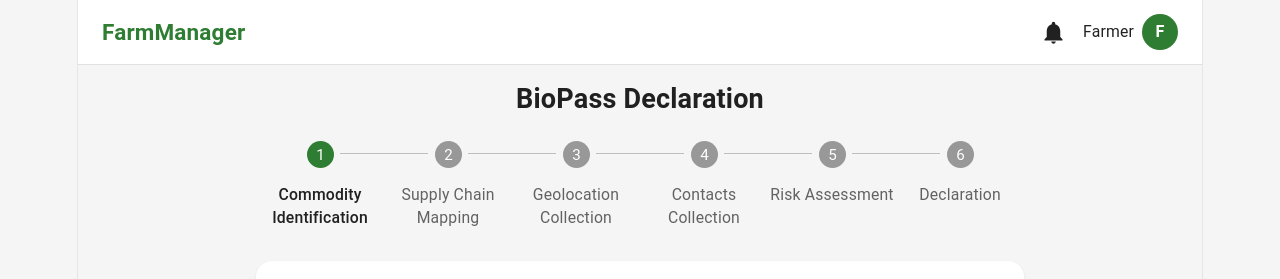
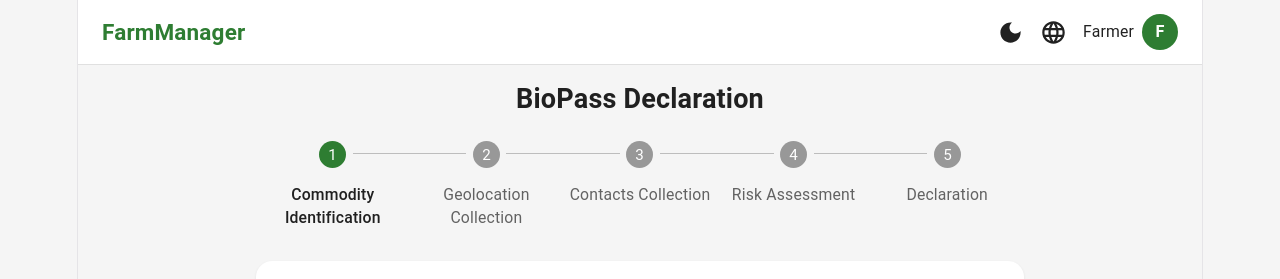
Before and after one commit to YourLocalldiot/FarmManager, a React (Vite) app: page /biopass/new in a window 1280 px wide. Shown: the top 279 px of the page. Built offline with nearby package versions, Linux system fonts and the light colour scheme; no server answers; the database is empty; sample sign-in values are in the browser's storage; the HTML template or start-up script is replaced by a standard one.

Commit message:
fix button 2

```diff
--- a/src/components/layout/Header.tsx
+++ b/src/components/layout/Header.tsx
@@ -1,12 +1,15 @@
 import React, { useState } from 'react';
-import { AppBar, Toolbar, Typography, IconButton, Box, Menu, MenuItem, Avatar } from '@mui/material';
-import NotificationsIcon from '@mui/icons-material/Notifications';
+import { AppBar, Toolbar, Typography, IconButton, Box, Menu, MenuItem, Avatar, Tooltip } from '@mui/material';
 import PersonIcon from '@mui/icons-material/Person';
 import LogoutIcon from '@mui/icons-material/Logout';
+import DarkModeIcon from '@mui/icons-material/DarkMode';
+import LightModeIcon from '@mui/icons-material/LightMode';
+import LanguageIcon from '@mui/icons-material/Language';
 import { useAuth } from '../../contexts/AuthContext';
 import { signOut } from 'firebase/auth';
 import { auth } from '../../config/firebase';
 import { useNavigate } from 'react-router-dom';
+import { useColorMode } from '../../theme/ThemeContext';
 
 /** Renders a green circle avatar with the user's first-name initial. */
 export const UserAvatar: React.FC<{ firstName?: string; size?: number }> = ({
@@ -32,8 +35,10 @@ export const UserAvatar: React.FC<{ firstName?: string; size?: number }> = ({
 
 const Header: React.FC = () => {
   const { userProfile } = useAuth();
+  const { mode, toggleColorMode } = useColorMode();
   const navigate = useNavigate();
   const [anchorEl, setAnchorEl] = useState<null | HTMLElement>(null);
+  const [langAnchorEl, setLangAnchorEl] = useState<null | HTMLElement>(null);
 
   const handleMenu = (event: React.MouseEvent<HTMLElement>) => {
     setAnchorEl(event.currentTarget);
@@ -53,6 +58,14 @@ const Header: React.FC = () => {
     navigate('/profile');
   };
 
+  const handleLangMenu = (event: React.MouseEvent<HTMLElement>) => {
+    setLangAnchorEl(event.currentTarget);
+  };
+
+  const handleLangClose = () => {
+    setLangAnchorEl(null);
+  };
+
   return (
     <AppBar position="sticky" color="inherit" elevation={0} sx={{ borderBottom: 1, borderColor: 'divider' }}>
       <Toolbar>
@@ -61,10 +74,38 @@ const Header: React.FC = () => {
             FarmManager
           </Typography>
         </Box>
-        <IconButton color="inherit">
-          <NotificationsIcon />
-        </IconButton>
 
+        {/* Dark / Light mode toggle */}
+        <Tooltip title={mode === 'dark' ? 'Switch to Light Mode' : 'Switch to Dark Mode'}>
+          <IconButton onClick={toggleColorMode} color="inherit">
+            {mode === 'dark' ? <LightModeIcon /> : <DarkModeIcon />}
+          </IconButton>
+        </Tooltip>
+
+        {/* Language selector (stub for future i18n) */}
+        <Tooltip title="Language (coming soon)">
+          <IconButton onClick={handleLangMenu} color="inherit">
+            <LanguageIcon />
+          </IconButton>
+        </Tooltip>
+        <Menu
+          anchorEl={langAnchorEl}
+          open={Boolean(langAnchorEl)}
+          onClose={handleLangClose}
+          slotProps={{ paper: { sx: { mt: 1, minWidth: 160 } } }}
+        >
+          <MenuItem onClick={handleLangClose} selected>
+            🇬🇧 English
+          </MenuItem>
+          <MenuItem onClick={handleLangClose} disabled>
+            🇻🇳 Tiếng Việt (soon)
+          </MenuItem>
+          <MenuItem onClick={handleLangClose} disabled>
+            🇨🇳 中文 (soon)
+          </MenuItem>
+        </Menu>
+
+        {/* User avatar / profile menu */}
         <Box sx={{ ml: 1, display: 'flex', alignItems: 'center', cursor: 'pointer' }} onClick={handleMenu}>
           <Typography variant="body2" sx={{ mr: 1, display: { xs: 'none', sm: 'block' } }}>
             {userProfile?.firstName || 'Farmer'}
--- a/src/pages/BioPass/BioPassWizard.tsx
+++ b/src/pages/BioPass/BioPassWizard.tsx
@@ -8,7 +8,6 @@ import { generateComplianceDataJSON, generateFarmBoundaryGeoJSON, generateCompli
 import { useAuth } from '../../contexts/AuthContext';
 
 import CommodityStep from './components/CommodityStep';
-import SupplyChainStep from './components/SupplyChainStep';
 import GeolocationStep from './components/GeolocationStep';
 import ContactsCollectionStep from './components/ContactsCollectionStep';
 import RiskAssessmentStep from './components/RiskAssessmentStep';
@@ -17,7 +16,6 @@ import DeclarationStep from './components/DeclarationStep';
 
 const steps = [
   'Commodity Identification',
-  'Supply Chain Mapping',
   'Geolocation Collection',
   'Contacts Collection',
   'Risk Assessment',
@@ -37,7 +35,6 @@ const BioPassWizard: React.FC = () => {
     commodity: {
       type: '',
       description: '',
-      hsCode: '',
       quantity: 0,
       unit: 'Tonnes',
       productionCountry: '',
@@ -115,14 +112,12 @@ const BioPassWizard: React.FC = () => {
       case 0:
         return <CommodityStep data={recordData.commodity} updateData={(data) => handleUpdateData('commodity', data)} />;
       case 1:
-        return <SupplyChainStep data={recordData.supplyChain} updateData={(data) => handleUpdateData('supplyChain', data)} />;
+        return <GeolocationStep data={recordData.plots} updateData={(data) => handleUpdateData('plots', data)} />;
       case 2:
-        return <GeolocationStep data={recordData.plots} updateData={(data) => handleUpdateData('plots', data)} />;
+        return <ContactsCollectionStep />;
       case 3:
-        return <ContactsCollectionStep />;
+        return <RiskAssessmentStep data={recordData.riskAssessment} updateData={(data) => handleUpdateData('riskAssessment', data)} />;
       case 4:
-        return <RiskAssessmentStep data={recordData.riskAssessment} updateData={(data) => handleUpdateData('riskAssessment', data)} />;
-      case 5:
         return <DeclarationStep data={recordData.declaration} updateData={(data) => handleUpdateData('declaration', data)} recordId={recordId} />;
       default:
         return <div>Unknown step</div>;
--- a/src/pages/Home/index.tsx
+++ b/src/pages/Home/index.tsx
@@ -1,13 +1,10 @@
 import React from 'react';
-import { Box, Typography, Card, CardContent, Grid, Avatar, List, ListItem, ListItemAvatar, ListItemText, Divider, IconButton, CardActionArea } from '@mui/material';
+import { Box, Typography, Card, CardContent, Grid, Avatar, List, ListItem, ListItemAvatar, ListItemText, Divider, CardActionArea } from '@mui/material';
 import CheckCircleIcon from '@mui/icons-material/CheckCircle';
 import TrendingUpIcon from '@mui/icons-material/TrendingUp';
 import StorefrontIcon from '@mui/icons-material/Storefront';
 import AssessmentIcon from '@mui/icons-material/Assessment';
 import { mockActivities } from '../../mock/data';
-import { useColorMode } from '../../theme/ThemeContext';
-import DarkModeIcon from '@mui/icons-material/DarkMode';
-import LightModeIcon from '@mui/icons-material/LightMode';
 
 const SummaryCard = ({ title, value, subtitle, icon: Icon, color }: any) => (
   <Card>
@@ -33,8 +30,6 @@ const SummaryCard = ({ title, value, subtitle, icon: Icon, color }: any) => (
 );
 
 const Home: React.FC = () => {
-  const { mode, toggleColorMode } = useColorMode();
-
   return (
     <Box sx={{ p: 2, pb: 10 }}>
       <Box sx={{ display: 'flex', justifyContent: 'space-between', alignItems: 'center', mb: 3 }}>
@@ -46,9 +41,6 @@ const Home: React.FC = () => {
             Here's what's happening today.
           </Typography>
         </Box>
-        <IconButton onClick={toggleColorMode} color="inherit">
-          {mode === 'dark' ? <LightModeIcon /> : <DarkModeIcon />}
-        </IconButton>
       </Box>
 
       {/* Summary Cards */}
--- a/src/utils/exportUtils.ts
+++ b/src/utils/exportUtils.ts
@@ -57,7 +57,6 @@ export const generateComplianceReportPDF = (record: Partial<BioPassRecord>) => {
       body: [
         ['Type', record.commodity.type],
         ['Description', record.commodity.description],
-        ['HS Code', record.commodity.hsCode],
         ['Quantity', `${record.commodity.quantity} ${record.commodity.unit}`],
         ['Country', record.commodity.productionCountry],
         ['Year', record.commodity.productionYear],
```
